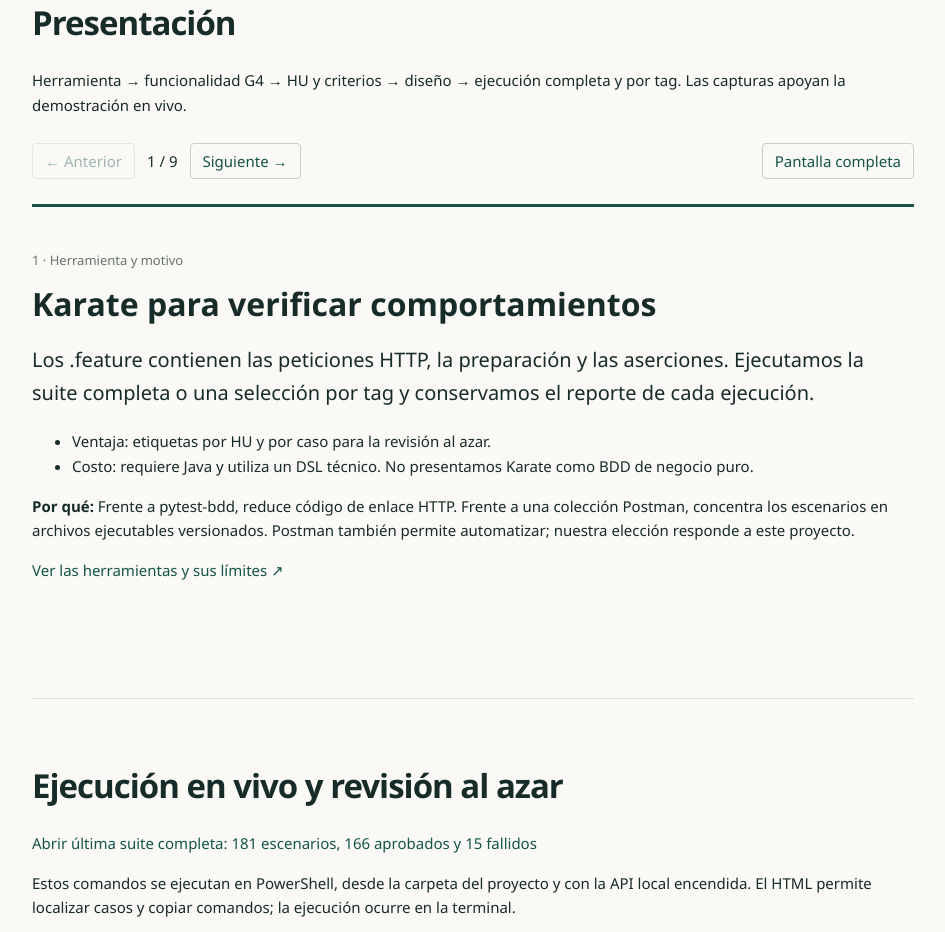
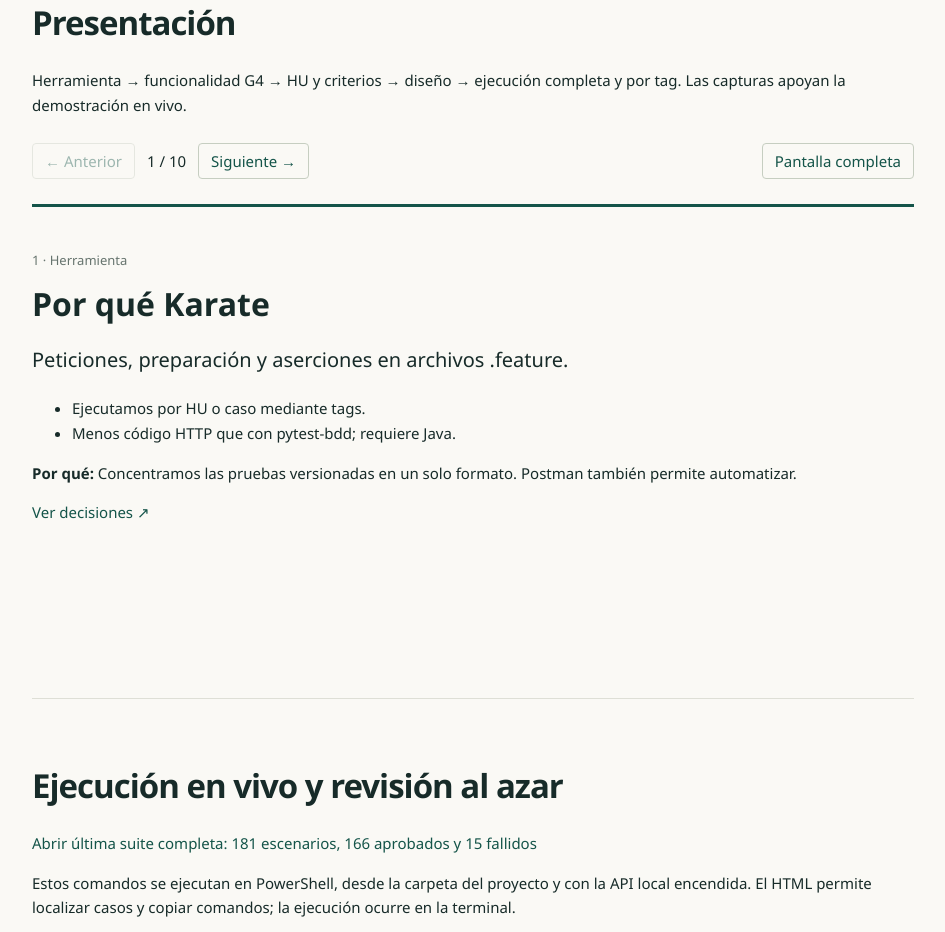
Before and after one commit to granitespinoza/qolqe-g4-qa, a plain HTML site: page apidoc/index.html in a window 1280 px wide. Shown: the part 2502-3434 px from the top of the page, without its empty margins (302-1247 px from the left). Drawn offline with Linux system fonts and the light colour scheme.

Commit message:
docs: resumir presentacion y enlazar los casos y la suite completa

```diff
--- a/apidoc/app.js
+++ b/apidoc/app.js
@@ -28,7 +28,16 @@
 draw();
 
 let slideIndex=0;
-function renderSlide(){const s=window.QA_PRESENTATION[slideIndex];el('slide-count').textContent=`${slideIndex+1} / ${window.QA_PRESENTATION.length}`;el('slide-prev').disabled=slideIndex===0;el('slide-next').disabled=slideIndex===window.QA_PRESENTATION.length-1;const c=D.cases.find(c=>c.id===s.case);el('slide-content').innerHTML=`<p class="slide-subtitle">${esc(s.subtitle)}</p><h3>${esc(s.title)}</h3><p class="slide-body">${esc(s.body)}</p>${s.items?`<ul>${s.items.map(item=>`<li>${esc(item)}</li>`).join('')}</ul>`:''}${s.rows?`<table>${s.rows.map((row,i)=>`<tr>${row.map(cell=>`<${i===0?'th':'td'}>${esc(cell)}</${i===0?'th':'td'}>`).join('')}</tr>`).join('')}</table>`:''}${s.expected?`<div class="slide-comparison"><p><strong>Esperado</strong><br>${esc(s.expected)}</p><p><strong>Obtenido</strong><br><span class="fail">${esc(s.obtained)}</span></p></div>`:''}${c?`<pre>${esc(c.steps.join('\n'))}</pre>`:''}<p><strong>Por qué:</strong> ${esc(s.why)}</p><p><a href="${esc(s.link)}">${esc(s.show)} ↗</a></p>`;}
+function renderSlide(){
+ const s=window.QA_PRESENTATION[slideIndex];
+ el('slide-count').textContent=`${slideIndex+1} / ${window.QA_PRESENTATION.length}`;
+ el('slide-prev').disabled=slideIndex===0;el('slide-next').disabled=slideIndex===window.QA_PRESENTATION.length-1;
+ const c=D.cases.find(c=>c.id===s.case);
+ const links=s.links||[{label:s.show,href:s.link}];
+ const actions=links.map(a=>{const href=a.report?(D.report_dir?'../'+D.report_dir+'/karate-summary.html':'#ejecucion-vivo'):a.href;return `<a href="${esc(href)}" ${a.allCases?'data-all-cases="true"':''} ${a.report?'target="_blank" rel="noopener"':''}>${esc(a.label)} ↗</a>`;}).join(' · ');
+ el('slide-content').innerHTML=`<p class="slide-subtitle">${esc(s.subtitle)}</p><h3>${esc(s.title)}</h3><p class="slide-body">${esc(s.body)}</p>${s.items?`<ul>${s.items.map(item=>`<li>${esc(item)}</li>`).join('')}</ul>`:''}${s.rows?`<table>${s.rows.map((row,i)=>`<tr>${row.map(cell=>`<${i===0?'th':'td'}>${esc(cell)}</${i===0?'th':'td'}>`).join('')}</tr>`).join('')}</table>`:''}${s.expected?`<div class="slide-comparison"><p><strong>Esperado</strong><br>${esc(s.expected)}</p><p><strong>Obtenido</strong><br><span class="fail">${esc(s.obtained)}</span></p></div>`:''}${s.code||c?`<pre>${esc(s.code||c.steps.join('\n'))}</pre>`:''}<p><strong>Por qué:</strong> ${esc(s.why)}</p><p class="slide-links">${actions}</p>`;
+}
+
 el('slide-prev').addEventListener('click',()=>{if(slideIndex>0){slideIndex--;renderSlide()}});
 el('slide-next').addEventListener('click',()=>{if(slideIndex<window.QA_PRESENTATION.length-1){slideIndex++;renderSlide()}});
 el('presentation-fullscreen').addEventListener('click',async()=>{try{if(document.fullscreenElement)await document.exitFullscreen();else await el('presentacion').requestFullscreen()}catch{el('presentation-fullscreen').textContent='Amplía la ventana del navegador'}});
@@ -53,3 +62,15 @@
 const otherFailures=Object.entries(D.results).filter(([id,r])=>r.status==='FALLÓ'&&!knownFunctionalFailures.has(id));
 if(otherFailures.length)el('other-failures').innerHTML=`<article class="result-explanation"><h3>Otras aserciones o preparaciones fallidas de esta ejecución</h3><p>Estos resultados requieren diagnóstico. Los efectos inmediatos de cierre, sesión y notificación se contrastan con la incidencia de confirmación tardía; no se suman automáticamente como defectos independientes.</p><table><tr><th>Caso</th><th>Fase y paso que falló</th><th>Evidencia</th></tr>${otherFailures.map(([id,r])=>`<tr><td>${esc(id)}</td><td>${esc(r.failure_phase)}<br><code>${esc(r.failed_step)}</code></td><td><a href="../evidencias/${esc(id)}.html">Petición y respuesta</a></td></tr>`).join('')}</table><p><a href="../docs/incidencia-consistencia.md">Explicación, límites y comparación de ejecuciones</a></p></article>`;
 if(D.supplementary){const s=D.supplementary;el('current-karate-report').textContent=`Abrir última suite completa: ${D.stats.executed+s.cases.length} escenarios, ${D.stats.passed+s.stats.APROBADO} aprobados y ${D.stats.failed+s.stats['FALLÓ']} fallidos`;}
+
+document.addEventListener('click',async e=>{
+ const a=e.target.closest('a');if(!a)return;
+ const supplementary=a.getAttribute('href')==='#supplementary-results';
+ if(!supplementary&&!a.dataset.allCases)return;
+ e.preventDefault();
+ if(document.fullscreenElement)await document.exitFullscreen();
+ if(a.dataset.allCases){el('search').value='';el('hu-filter').value='';el('status-filter').value='';draw();}
+ const target=supplementary?el('supplementary-results'):el('historias');
+ if(supplementary)target.closest('details').open=true;
+ location.hash=target.id;target.scrollIntoView({behavior:'smooth',block:'start'});
+});
--- a/apidoc/presentation-data.js
+++ b/apidoc/presentation-data.js
@@ -1,11 +1,199 @@
 window.QA_PRESENTATION = [
-{title:'Karate para verificar comportamientos',subtitle:'1 · Herramienta y motivo',body:'Los .feature contienen las peticiones HTTP, la preparación y las aserciones. Ejecutamos la suite completa o una selección por tag y conservamos el reporte de cada ejecución.',why:'Frente a pytest-bdd, reduce código de enlace HTTP. Frente a una colección Postman, concentra los escenarios en archivos ejecutables versionados. Postman también permite automatizar; nuestra elección responde a este proyecto.',items:['Ventaja: etiquetas por HU y por caso para la revisión al azar.','Costo: requiere Java y utiliza un DSL técnico. No presentamos Karate como BDD de negocio puro.'],show:'Ver las herramientas y sus límites',link:'#decisiones'},
-{title:'Qué corresponde a G4',subtitle:'2 · Funcionalidad y alcance',body:'Contactos: agregar, listar y buscar, editar alias y favorito, eliminar y transferir. Solicitudes de dinero: crear, consultar, aceptar, rechazar y cancelar.',items:['HU-G4-01 a HU-G4-10: módulo asignado.','HU-N-01 a HU-N-09: núcleo común, incluida autenticación y reglas financieras.','La explicación se concentra en una HU; la ejecución abarca todo el alcance.'],why:'El módulo depende de usuarios autenticados y de reglas de transferencia. Consultar un endpoint no demuestra todas sus reglas.',show:'Ver historias y sus casos',link:'#historias'},
-{title:'HU-G4-01 · Agregar un contacto',subtitle:'3 · Todos sus criterios: CA1',body:'CA1: indico celular y alias. Se aplican R-G4-01 a R-G4-03. Un celular de cuenta cerrada se trata como no registrado.',items:['R-G4-01: celular registrado y activo, ajeno y no repetido.','R-G4-02: recortar espacios; alias de 3–20 caracteres; letras con tildes y ñ, números y espacios; único sin distinguir mayúsculas.','R-G4-03: máximo 15 contactos y 5 favoritos. La edición del favorito se comprueba en HU-G4-03.','Errores enumerados por CA1: CELULAR_INVALIDO, CONTACTO_PROPIO, CELULAR_NO_REGISTRADO (404), CONTACTO_EXISTENTE (409), ALIAS_INVALIDO, ALIAS_DUPLICADO (409) y LIMITE_CONTACTOS.'],why:'CA1 es compuesto: un solo caso exitoso no comprueba todas sus condiciones.',show:'Abrir requisitos originales',link:'../referencias/qolqe-wallet/docs/requisitos.md'},
-{title:'De cada regla a los datos de prueba',subtitle:'4 · Diseño funcional de HU-G4-01',body:'Mantenemos válidas las demás condiciones para que cada rechazo pueda asociarse a la regla que evaluamos.',rows:[['Regla / condición','Técnica y datos','Casos'],['Alias de 3–20','Valores límite: 2, 3, 20 y 21','G4-001, 002, 007, 008'],['Caracteres y normalización','Particiones: José, Niño, A1 B, espacios, vacío, @','G4-003 a 011'],['Celular válido, ajeno y único','Particiones: propio, mal formato, cerrado, inexistente, duplicado','G4-012 a 016, 106'],['Alias único normalizado','Particiones: ANA y « Ana » con Ana existente','G4-017, 018'],['Máximo 15 contactos','Valores límite: alta 15 permitida; alta 16 rechazada','G4-019']],why:'Los límites prueban fronteras inclusivas; las particiones representan condiciones con un resultado esperado diferente. La presencia de estos casos no demuestra cobertura exhaustiva.',show:'Filtrar casos y leer técnica, regla y aserciones',link:'#historias'},
-{title:'Contrato técnico: demostrar cada validación',subtitle:'5 · Obligatorios, tipos y restricciones',body:'Separamos reglas funcionales de validaciones del contrato. Para contactos debemos evidenciar campos omitidos, tipos incorrectos y restricciones del esquema, con respuesta y aserciones.',items:['El JSON OpenAPI es la fuente para required, type, pattern y longitudes declaradas.','Schemathesis aporta exploración: sus totales no acreditan por sí solos cada validación; mostramos las peticiones y comprobaciones disponibles.','Las validaciones sin evidencia identificable necesitan casos explícitos. El tag @CONTRATO-CONTACTOS permite localizar los casos de contrato.'],why:'Una suite verde puede omitir requisitos. Revisamos criterio → dato → caso → resultado, sin confundir señales exploratorias con defectos confirmados.',show:'Ver contrato, casos técnicos y ejecución',link:'#ejecucion-vivo'},
-{title:'Ejecutar todo el alcance en vivo',subtitle:'6 · Suite completa; capturas como apoyo',body:'La ejecución completa es distinta de la explicación de HU-G4-01 y de la demostración visual de tres casos. Abrimos el reporte generado en esta sesión y explicamos sus fallos.',items:['Suite completa: núcleo común + G4 + casos técnicos presentes.','Selección G4: comprobar el módulo asignado por separado.','Distinguir fallo de preparación, incumplimiento del requisito y validación negativa aprobada.'],why:'Las capturas registran una ejecución pasada. La docente pide además observar la ejecución actual y poder reproducirla.',show:'Abrir comandos de ejecución completa y por tag',link:'#ejecucion-vivo'},
-{title:'G4-004 · Alias Niño',subtitle:'7 · Un resultado explicado',case:'G4-004',expected:'201 · Contacto creado con alias Niño',obtained:'Registro histórico: 422 · ALIAS_INVALIDO',body:'Contexto válido: usuario autenticado, destinatario activo y ajeno, lista con capacidad. Niño representa una entrada permitida por R-G4-02.',why:'La prueba falla porque rechaza un alias permitido; 422 no es incorrecto por sí mismo. Los pasos posteriores a la aserción fallida no se ejecutaron. Contrastamos este registro con la nueva ejecución.',show:'Abrir petición y respuesta registradas',link:'../evidencias/G4-004.html'},
-{title:'Otra HU al azar: localizar y ejecutar',subtitle:'8 · Selección por tag, sin correr toda la suite',body:'Seleccionamos la HU indicada, mostramos todos sus criterios y sus casos, justificamos la técnica y ejecutamos solamente su tag. Si pide un caso concreto, usamos su etiqueta G4-xxx.',items:['Ejemplo de HU: @HU-G4-02. Ejemplo de caso: @G4-020.','Revisar la cantidad seleccionada: cero escenarios no demuestra aprobación.','Abrir el reporte nuevo: comparar esperado, obtenido y efectos, con sus límites.'],why:'El número total de pruebas no responde si un criterio específico está cubierto. La trazabilidad permite defender la selección al azar.',show:'Elegir HU y ver su comando y casos',link:'#ejecucion-vivo'},
-{title:'Conclusiones y lecciones aprendidas',subtitle:'9 · Lo que demuestra la evidencia',body:'Detectamos diferencias entre reglas, contrato y comportamiento. Distinguimos incumplimientos funcionales, discrepancias técnicas y problemas de preparación.',items:['El esperado procede de requisitos y OpenAPI, no de copiar lo que devuelve la aplicación.','Un 201 de preparación requiere recursos visibles antes de evaluar otra regla; las esperas y verificaciones quedan registradas.','Los totales verdes no garantizan cobertura: cada validación debe tener caso, aserción y evidencia.'],why:'Conservar los fallos y sus límites permite defender el resultado y proponer correcciones sin modificar la aplicación original.',show:'Revisar contraste entre documentación y código',link:'../docs/contraste-documentacion-codigo.md'}
+  {
+    "title": "Por qué Karate",
+    "subtitle": "1 · Herramienta",
+    "body": "Peticiones, preparación y aserciones en archivos .feature.",
+    "items": [
+      "Ejecutamos por HU o caso mediante tags.",
+      "Menos código HTTP que con pytest-bdd; requiere Java."
+    ],
+    "why": "Concentramos las pruebas versionadas en un solo formato. Postman también permite automatizar.",
+    "show": "Ver decisiones",
+    "link": "#decisiones"
+  },
+  {
+    "title": "Alcance G4",
+    "subtitle": "2 · Funcionalidad",
+    "body": "Contactos y solicitudes de dinero.",
+    "items": [
+      "Contactos: agregar, buscar, editar, eliminar y transferir.",
+      "Solicitudes: crear, consultar, aceptar, rechazar y cancelar.",
+      "Incluimos el núcleo común: usuarios, autenticación, cuenta y transferencias."
+    ],
+    "why": "Los flujos de G4 dependen del núcleo común.",
+    "show": "Ver historias",
+    "link": "#historias"
+  },
+  {
+    "title": "HU-G4-01 · Agregar un contacto",
+    "subtitle": "3 · Criterio de aceptación CA1",
+    "body": "Ingresar celular y alias; aplicar R-G4-01 a R-G4-03.",
+    "items": [
+      "Celular registrado, activo, ajeno y no repetido; cerrado equivale a no registrado.",
+      "Alias: recortar espacios; 3–20 caracteres; letras, tildes, ñ, números y espacios; único sin distinguir mayúsculas.",
+      "Máximo 15 contactos y 5 favoritos; favoritos se evalúa al editar."
+    ],
+    "why": "CA1 reúne varias condiciones: cada una necesita casos.",
+    "show": "Ver CA1, reglas y errores originales",
+    "link": "../referencias/qolqe-wallet/docs/requisitos.md"
+  },
+  {
+    "title": "Regla → técnica → casos",
+    "subtitle": "4 · Diseño de HU-G4-01",
+    "body": "Variamos una condición y mantenemos válidas las demás.",
+    "rows": [
+      [
+        "Condición",
+        "Técnica / datos",
+        "Casos"
+      ],
+      [
+        "Longitud del alias",
+        "Valores límite: 2, 3, 20, 21",
+        "G4-001, 002, 007, 008"
+      ],
+      [
+        "Caracteres y espacios",
+        "Particiones: José, Niño, vacío, @",
+        "G4-003 a 011"
+      ],
+      [
+        "Celular",
+        "Particiones: propio, cerrado, inválido, duplicado",
+        "G4-012 a 016, 106"
+      ],
+      [
+        "Unicidad del alias",
+        "Particiones: ANA y « Ana »",
+        "G4-017, 018"
+      ],
+      [
+        "Capacidad",
+        "Valores límite: contactos 15 y 16",
+        "G4-019"
+      ]
+    ],
+    "why": "Probamos fronteras y clases con comportamientos distintos.",
+    "show": "Ver casos y aserciones",
+    "link": "#historias"
+  },
+  {
+    "title": "Validaciones técnicas",
+    "subtitle": "5 · Fuente: OpenAPI",
+    "body": "Obligatoriedad, headers, tipos, longitudes, rangos y formatos.",
+    "items": [
+      "Schemathesis: mostrar petición, respuesta, metadatos y checks.",
+      "Karate: casos CT explícitos para complementar la exploración."
+    ],
+    "why": "Un total de pruebas no demuestra qué restricción se validó.",
+    "links": [
+      {
+        "label": "Ver detalle de Schemathesis",
+        "href": "../reports/schemathesis-detallado.html"
+      },
+      {
+        "label": "Ver matriz técnica",
+        "href": "../docs/cobertura-tecnica-contactos.md"
+      }
+    ]
+  },
+  {
+    "title": "Ejecutar toda la suite",
+    "subtitle": "6 · Demo en vivo",
+    "body": "Ejecutar → abrir el reporte nuevo → explicar los fallos.",
+    "items": [
+      "G4 + núcleo común + escenarios complementarios.",
+      "Distinguir fallos de preparación y de aserción."
+    ],
+    "why": "El reporte debe corresponder a la ejecución de esta sesión.",
+    "show": "Ver comandos",
+    "link": "#ejecucion-vivo"
+  },
+  {
+    "title": "G4-004 · Alias Niño",
+    "subtitle": "7 · Resultado y fundamento",
+    "case": "G4-004",
+    "body": "Usuario autenticado, destinatario válido y lista con capacidad.",
+    "expected": "201 · Contacto creado",
+    "obtained": "Registro guardado: 422 · ALIAS_INVALIDO",
+    "code": "* def r = add(b.cell, \"Niño\", a.token)\n* match r.statusCode == 201",
+    "why": "R-G4-02 y OpenAPI permiten ñ. El rechazo contradice ambas fuentes.",
+    "links": [
+      {
+        "label": "Ver petición y respuesta",
+        "href": "../evidencias/G4-004.html"
+      },
+      {
+        "label": "Ver contrato del alias",
+        "href": "#post-api-contactos"
+      }
+    ]
+  },
+  {
+    "title": "Otra HU por tag",
+    "subtitle": "8 · Pregunta al azar",
+    "body": "Ubicar CA y casos → justificar técnica → ejecutar el tag.",
+    "items": [
+      "HU: @HU-G4-02 · Caso: @G4-020.",
+      "Abrir el reporte nuevo y revisar lo ejecutado."
+    ],
+    "why": "La etiqueta selecciona los escenarios asociados a la HU o al caso.",
+    "show": "Elegir HU y copiar comando",
+    "link": "#ejecucion-vivo"
+  },
+  {
+    "title": "De 116 a 181 escenarios",
+    "subtitle": "9 · Alcance y conteo",
+    "body": "Catálogo inicial: 81 casos G4 + 35 del núcleo común = 116.",
+    "rows": [
+      [
+        "Conjunto inicial",
+        "Casos"
+      ],
+      [
+        "Contactos y transferencia por contacto",
+        "37"
+      ],
+      [
+        "Solicitudes de dinero",
+        "44"
+      ],
+      [
+        "Núcleo común",
+        "35"
+      ]
+    ],
+    "items": [
+      "65 añadidos = 53 técnicos + 12 funcionales.",
+      "Karate: 116 + 65 = 181. Schemathesis se cuenta aparte."
+    ],
+    "why": "Cada HU requiere varias pruebas; cantidad no equivale a cobertura completa.",
+    "links": [
+      {
+        "label": "Ver los 116 iniciales",
+        "href": "#historias",
+        "allCases": true
+      },
+      {
+        "label": "Ver los 65 añadidos",
+        "href": "#supplementary-results"
+      },
+      {
+        "label": "Ver reporte total: 181",
+        "report": true
+      }
+    ]
+  },
+  {
+    "title": "Conclusiones",
+    "subtitle": "10 · Lecciones aprendidas",
+    "body": "El esperado sale de requisitos y contrato.",
+    "items": [
+      "Conservar y explicar los fallos; no cambiar aserciones para obtener verde.",
+      "Registrar la preparación y reconocer los pendientes."
+    ],
+    "why": "Cada conclusión necesita una regla y evidencia.",
+    "show": "Ver documentación frente a código",
+    "link": "../docs/contraste-documentacion-codigo.md"
+  }
 ];
--- a/presentacion/Guion-Granit.txt
+++ b/presentacion/Guion-Granit.txt
@@ -54,4 +54,7 @@
 
 CIERRE Y TIEMPO (última indicación de la docente)
 Ensayar 10 minutos de exposición y 5 de preguntas. Explicar una HU, ejecutar TODO el alcance, revisar fallos y responder otra HU por tag. Cerrar con conclusiones y lecciones aprendidas. Las capturas son respaldo de estudio; la demostración final es en vivo.
-En la diapositiva 9: el esperado sale de requisitos y contrato; no de imitar la implementación. Cada validación necesita evidencia; los problemas de preparación se registran aparte.
+En la diapositiva 10: el esperado sale de requisitos y contrato; no de imitar la implementación. Cada validación necesita evidencia; los problemas de preparación se registran aparte.
+
+DIAPOSITIVA 9 - ALCANCE Y CONTEO
+G4 incluye Contactos y solicitudes de dinero: 37 + 44 = 81 casos iniciales. Sumamos 35 del núcleo común: 116. Después añadimos 53 escenarios técnicos y 12 funcionales: 65 complementarios. Karate ejecuta 181 en total. Schemathesis se cuenta aparte. Cada HU tiene varios casos; cantidad no equivale a cobertura completa.
```
Also changed, not shown: apidoc/index.html (+1 -1 lines), evidencias/presentacion-concisa.jpg (added).
